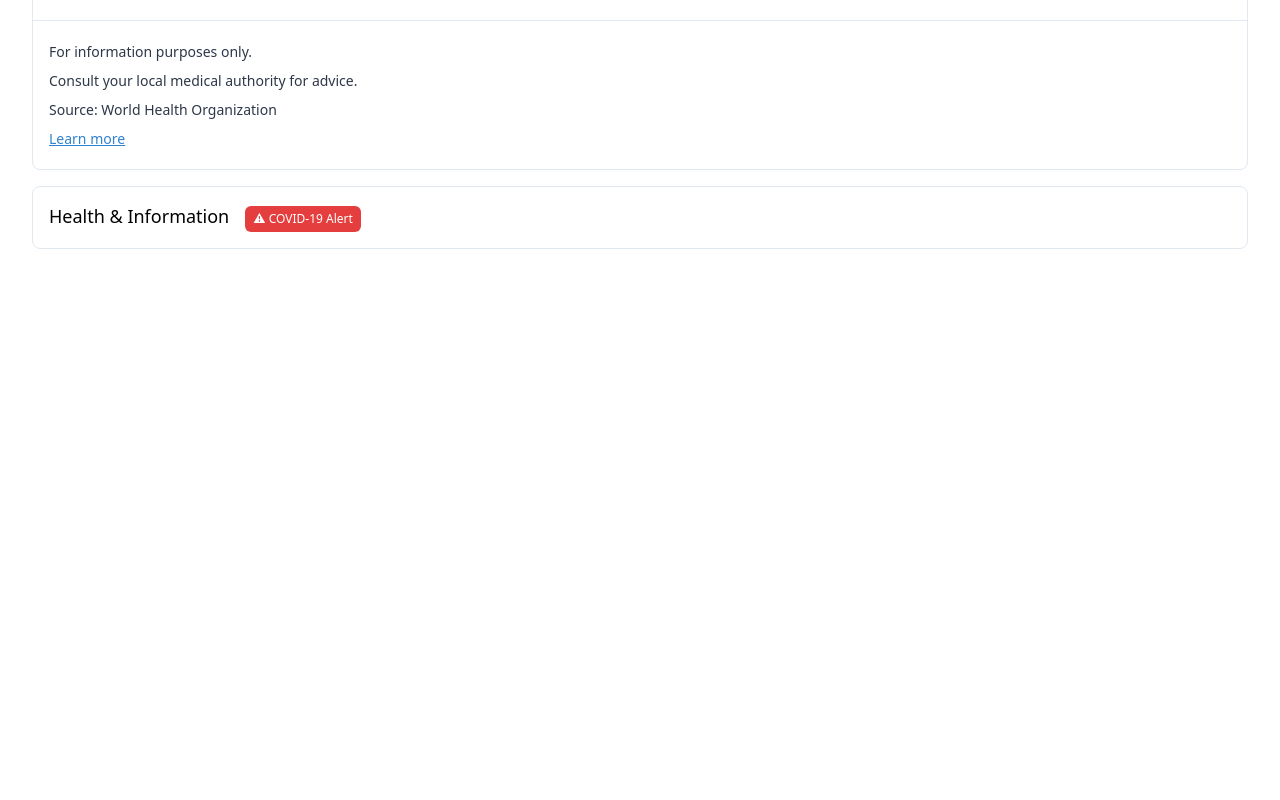
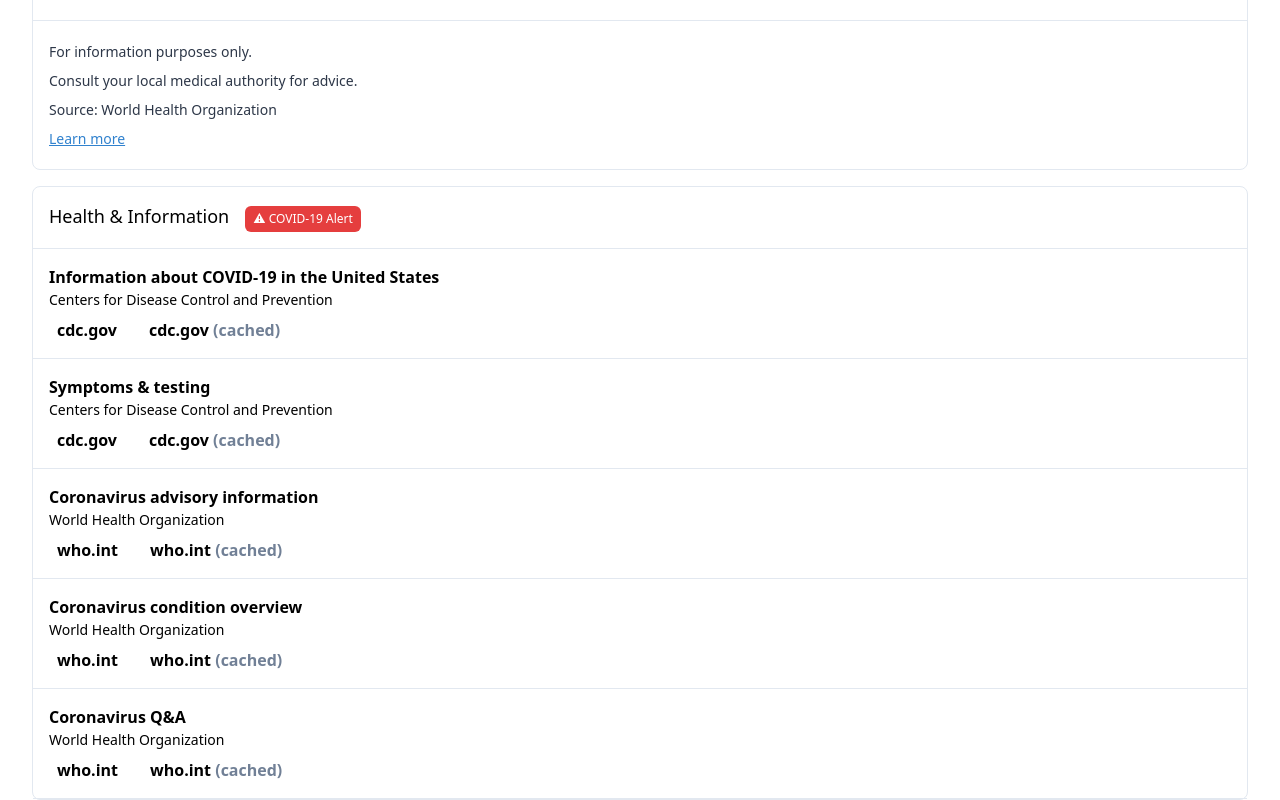
Before and after one commit to dance2die/demo.tailwind-covid19-google, a React (Create React App) app: page / in a window 1280 px wide. Shown: the part 514-1314 px from the top of the page. Before the commit the page ends 800 px from the top, so only its background shows below. Built offline with nearby package versions, Linux system fonts and the light colour scheme.

Commit message:
Health items list w/o svgs

```diff
--- a/src/App.tsx
+++ b/src/App.tsx
@@ -6,14 +6,89 @@
   <h2 className='text-2xl my-4'>COVID-19 Information & Resources</h2>
 )
 
+interface HealthInfoItem {
+  id: number
+  title: string
+  subtitle: string
+  hostname: string
+  url: string
+  cachedUrl: string
+}
+
+const infoList: HealthInfoItem[] = [
+  {
+    id: 0,
+    title: 'Information about COVID-19 in the United States',
+    subtitle: 'Centers for Disease Control and Prevention',
+    hostname: 'cdc.gov',
+    url: 'https://www.cdc.gov/coronavirus/2019-ncov/about/index.html',
+    cachedUrl:
+      'https://webcache.googleusercontent.com/search?q=cache:https://www.cdc.gov/coronavirus/2019-ncov/about/index.html'
+  },
+  {
+    id: 1,
+    title: 'Symptoms & testing',
+    subtitle: 'Centers for Disease Control and Prevention',
+    hostname: 'cdc.gov',
+    url: 'https://www.cdc.gov/coronavirus/2019-ncov/symptoms-testing/',
+    cachedUrl:
+      'https://webcache.googleusercontent.com/search?q=cache:https://www.cdc.gov/coronavirus/2019-ncov/symptoms-testing/'
+  },
+  {
+    id: 2,
+    title: 'Coronavirus advisory information',
+    subtitle: 'World Health Organization',
+    hostname: 'who.int',
+    url:
+      'https://www.who.int/emergencies/diseases/novel-coronavirus-2019/advice-for-public',
+    cachedUrl:
+      'https://webcache.googleusercontent.com/search?q=cache:https://www.who.int/emergencies/diseases/novel-coronavirus-2019/advice-for-public'
+  },
+  {
+    id: 3,
+    title: 'Coronavirus condition overview',
+    subtitle: 'World Health Organization',
+    hostname: 'who.int',
+    url: 'https://www.who.int/health-topics/coronavirus',
+    cachedUrl:
+      'https://webcache.googleusercontent.com/search?q=cache:https://www.who.int/health-topics/coronavirus'
+  },
+  {
+    id: 4,
+    title: 'Coronavirus Q&A',
+    subtitle: 'World Health Organization',
+    hostname: 'who.int',
+    url: 'https://www.who.int/news-room/q-a-detail/q-a-coronaviruses',
+    cachedUrl:
+      'https://webcache.googleusercontent.com/search?q=cache:https://www.who.int/news-room/q-a-detail/q-a-coronaviruses'
+  }
+]
+
 const HealthInfo = () => (
   <section className='mt-4 border rounded-lg'>
-    <header className='flex items-baseline p-4'>
+    <article className='flex items-baseline p-4 border-b'>
       <h3 className='inline-block text-lg mr-4'>Health & Information</h3>
       <p className='bg-red-600 text-white text-xs py-1 px-2 rounded-md flex items-center'>
         ⚠ COVID-19 Alert
       </p>
-    </header>
+    </article>
+    <article>
+      {infoList.map((item: HealthInfoItem) => (
+        <section className="border-b p-4" key={item.id}>
+          <h3 className="font-semibold text-md">{item.title}</h3>
+          <h4 className="font-thin text-sm">{item.subtitle}</h4>
+          <ul className="mt-2">
+            <li className="inline-block">
+              <a className="hover:bg-blue-100 px-2 py-1 mt-1 font-semibold" href={item.url}>{item.hostname}</a>
+            </li>
+            <li className="inline-block ml-4">
+              <a className="hover:bg-blue-100 px-2 py-1 mt-1 font-semibold" href={item.url}>{item.hostname}{" "}<span className="text-gray-600">(cached)</span>
+              </a>
+            </li>
+          </ul>
+        </section>
+      ))}
+    </article>
   </section>
 )
 
```
